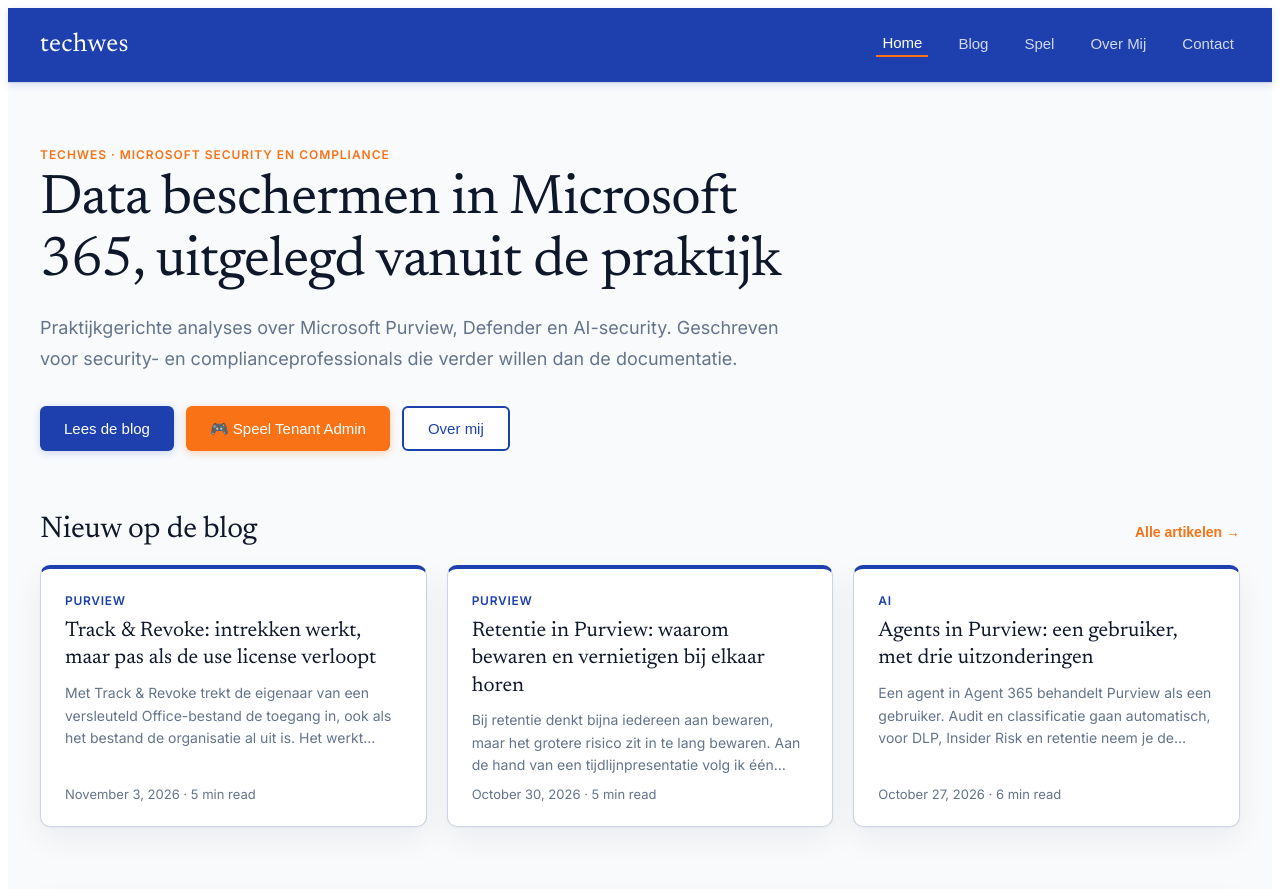
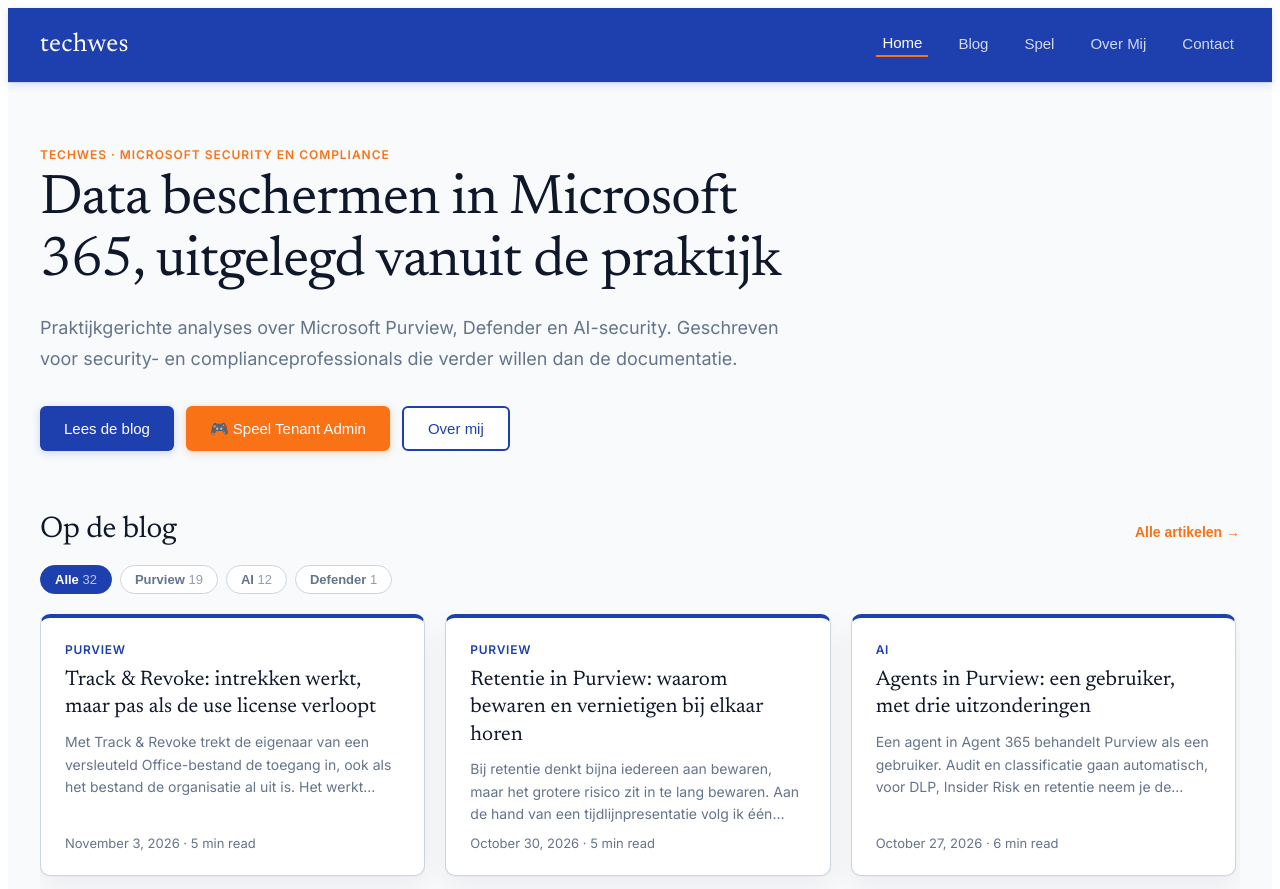
Before and after one commit to WesleydeMarie/westech, a React (Create React App) app: page / in a window 1280 px wide. Shown: the top 889 px of the page. Built offline with nearby package versions, Linux system fonts and the light colour scheme.

Commit message:
Homepage: slider met alle blogposts, filter per onderwerp

```diff
--- /dev/null
+++ b/src/BlogSlider.js
@@ -0,0 +1,105 @@
+// Slider met alle gepubliceerde blogposts op de homepage: vegen op telefoon, pijltjes op desktop,
+// filteren per onderwerp. Geen externe libraries (CSP: script-src 'self').
+import React, { useEffect, useRef, useState } from 'react';
+
+const FILTERS = ['Alle', 'Purview', 'AI', 'Entra', 'Defender'];
+
+export default function BlogSlider({ colors, fonts, posts, navigate, postPath }) {
+  const [filter, setFilter] = useState('Alle');
+  const [pos, setPos] = useState({ first: 1, last: 1, atStart: true, atEnd: false });
+  const track = useRef(null);
+
+  const list = filter === 'Alle' ? posts : posts.filter((p) => p.category === filter);
+  const counts = FILTERS.reduce((m, f) => ({ ...m, [f]: f === 'Alle' ? posts.length : posts.filter((p) => p.category === f).length }), {});
+
+  const measure = () => {
+    const el = track.current;
+    if (!el || !el.children.length) return;
+    const step = el.children[0].getBoundingClientRect().width + 20;
+    const first = Math.round(el.scrollLeft / step) + 1;
+    const visible = Math.max(1, Math.round((el.clientWidth + 20) / step));
+    setPos({
+      first: Math.min(first, list.length),
+      last: Math.min(first + visible - 1, list.length),
+      atStart: el.scrollLeft <= 4,
+      atEnd: el.scrollLeft + el.clientWidth >= el.scrollWidth - 4,
+    });
+  };
+
+  useEffect(() => {
+    if (track.current) track.current.scrollLeft = 0;
+    measure();
+    window.addEventListener('resize', measure);
+    return () => window.removeEventListener('resize', measure);
+    // eslint-disable-next-line react-hooks/exhaustive-deps
+  }, [filter, posts]);
+
+  const slide = (dir) => {
+    const el = track.current;
+    if (el) el.scrollBy({ left: dir * el.clientWidth * 0.9, behavior: 'smooth' });
+  };
+  const onKey = (e) => {
+    if (e.key === 'ArrowRight') { e.preventDefault(); slide(1); }
+    if (e.key === 'ArrowLeft') { e.preventDefault(); slide(-1); }
+  };
+
+  const chip = (active) => ({
+    padding: '6px 14px', borderRadius: 999, fontSize: 13, fontWeight: 600, cursor: 'pointer',
+    border: `1px solid ${active ? colors.primary : colors.border}`,
+    background: active ? colors.primary : colors.white, color: active ? colors.white : colors.textLight,
+  });
+  const arrow = (disabled) => ({
+    width: 40, height: 40, borderRadius: '50%', border: `1px solid ${colors.border}`, background: colors.white,
+    color: disabled ? colors.border : colors.primary, fontSize: 18, cursor: disabled ? 'default' : 'pointer',
+    boxShadow: disabled ? 'none' : '0 2px 8px rgba(15,23,42,.08)',
+  });
+
+  return (
+    <div>
+      <style>{`
+        .bs-track{display:flex;gap:20px;overflow-x:auto;scroll-snap-type:x mandatory;scroll-behavior:smooth;
+          padding:4px 2px 18px;-webkit-overflow-scrolling:touch;scrollbar-width:thin;overscroll-behavior-x:contain}
+        .bs-track:focus-visible{outline:2px solid ${colors.primary};outline-offset:4px;border-radius:10px}
+        .bs-card{flex:0 0 calc((100% - 40px) / 3);scroll-snap-align:start;min-width:0}
+        @media (max-width:900px){.bs-card{flex-basis:calc((100% - 20px) / 2)}}
+        .bs-hint-phone{display:none}
+        @media (max-width:600px){.bs-card{flex-basis:85%}.bs-arrows,.bs-hint-desk{display:none!important}.bs-hint-phone{display:inline}}
+        .bs-card:hover{transform:translateY(-2px)}
+      `}</style>
+
+      <div role="group" aria-label="Filter op onderwerp" style={{ display: 'flex', gap: 8, flexWrap: 'wrap', marginBottom: '1rem' }}>
+        {FILTERS.filter((f) => counts[f] > 0).map((f) => (
+          <button key={f} type="button" aria-pressed={filter === f} onClick={() => setFilter(f)} style={chip(filter === f)}>
+            {f} <span style={{ opacity: 0.7, fontWeight: 400 }}>{counts[f]}</span>
+          </button>
+        ))}
+      </div>
+
+      <div ref={track} className="bs-track" tabIndex={0} onScroll={measure} onKeyDown={onKey}
+        role="region" aria-roledescription="carrousel" aria-label="Blogartikelen">
+        {list.map((post, i) => (
+          <button key={post.id} type="button" className="bs-card" onClick={() => navigate(postPath(post))}
+            aria-label={`${i + 1} van ${list.length}: ${post.title}`}
+            style={{ background: colors.white, border: `1px solid ${colors.border}`, borderTop: `4px solid ${colors.primary}`, borderRadius: 10, padding: '1.5rem', boxShadow: '0 1px 2px rgba(15,23,42,.04), 0 12px 32px rgba(15,23,42,.06)', textAlign: 'left', cursor: 'pointer', display: 'flex', flexDirection: 'column', gap: '.6rem', font: 'inherit', color: 'inherit', transition: 'transform .15s' }}>
+            <span style={{ fontSize: 12, fontWeight: 600, color: colors.primary, textTransform: 'uppercase', letterSpacing: '.06em' }}>{post.category}</span>
+            <span style={{ fontFamily: fonts.serif, fontSize: 21, lineHeight: 1.3, color: colors.text }}>{post.title}</span>
+            <span style={{ fontSize: 14, lineHeight: 1.6, color: colors.textLight, display: '-webkit-box', WebkitLineClamp: 3, WebkitBoxOrient: 'vertical', overflow: 'hidden' }}>{post.excerpt}</span>
+            <span style={{ fontSize: 13, color: colors.textLight, marginTop: 'auto' }}>{post.date}{post.readTime ? ` · ${post.readTime}` : ''}</span>
+          </button>
+        ))}
+      </div>
+
+      <div style={{ display: 'flex', justifyContent: 'space-between', alignItems: 'center', gap: 12, marginTop: 4 }}>
+        <span aria-live="polite" style={{ fontSize: 13, color: colors.textLight }}>
+          {pos.first === pos.last ? pos.first : `${pos.first}–${pos.last}`} van {list.length}
+          <span className="bs-hint-desk" style={{ marginLeft: 8 }}>· scroll of gebruik de pijltjes</span>
+          <span className="bs-hint-phone" style={{ marginLeft: 8 }}>· veeg voor meer</span>
+        </span>
+        <div className="bs-arrows" style={{ display: 'flex', gap: 8 }}>
+          <button type="button" aria-label="Vorige artikelen" disabled={pos.atStart} onClick={() => slide(-1)} style={arrow(pos.atStart)}>←</button>
+          <button type="button" aria-label="Volgende artikelen" disabled={pos.atEnd} onClick={() => slide(1)} style={arrow(pos.atEnd)}>→</button>
+        </div>
+      </div>
+    </div>
+  );
+}
--- a/src/Home.js
+++ b/src/Home.js
@@ -2,6 +2,7 @@
 import React from 'react';
 import { LEVELS, UPCOMING } from './game/content';
 import { isReleased } from './game/AdminGame';
+import BlogSlider from './BlogSlider';
 
 const PRESENTATIONS = [
   { href: '/presentaties/levensloop-van-een-document.html', title: 'De levensloop van een document', text: 'Sensitivity labels, encryptie en DLP, aan de hand van één document dat de organisatie verlaat.', tag: 'Purview · labels en DLP' },
@@ -29,7 +30,7 @@ export default function Home({ colors, fonts, navigate, posts, featured, postPat
   const btnGhost = { padding: '12px 24px', background: colors.white, color: colors.primary, border: `2px solid ${colors.primary}`, borderRadius: 6, fontSize: 15, fontWeight: 500, cursor: 'pointer' };
 
   // Een uitgelichte post (featured: true) gaat voor; daarna de nieuwste.
-  const latest = (featured ? [featured, ...posts.filter((p) => p !== featured)] : posts).slice(0, 3);
+  const latest = featured ? [featured, ...posts.filter((p) => p !== featured)] : posts;
   const open = LEVELS.filter(isReleased);
   const nextLevel = LEVELS.find((lv) => !isReleased(lv)) || UPCOMING[0];
   const fmt = (iso) => new Date(iso + 'T12:00:00').toLocaleDateString('nl-NL', { day: 'numeric', month: 'long' });
@@ -51,19 +52,10 @@ export default function Home({ colors, fonts, navigate, posts, featured, postPat
       {/* Laatste artikelen */}
       <div style={section}>
         <div style={{ display: 'flex', justifyContent: 'space-between', alignItems: 'baseline', gap: 12, flexWrap: 'wrap' }}>
-          <h2 style={h2}>Nieuw op de blog</h2>
+          <h2 style={h2}>Op de blog</h2>
           <button type="button" onClick={() => navigate('/blog')} style={{ background: 'none', border: 'none', color: colors.accent, fontWeight: 600, cursor: 'pointer', fontSize: 14, padding: 0 }}>Alle artikelen →</button>
         </div>
-        <div style={grid}>
-          {latest.map((post) => (
-            <button key={post.id} type="button" onClick={() => navigate(postPath(post))} style={{ ...card, borderTop: `4px solid ${colors.primary}`, textAlign: 'left', cursor: 'pointer', display: 'flex', flexDirection: 'column', gap: '.6rem', font: 'inherit', color: 'inherit' }}>
-              <span style={{ fontSize: 12, fontWeight: 600, color: colors.primary, textTransform: 'uppercase', letterSpacing: '.06em' }}>{post.category}</span>
-              <span style={{ fontFamily: fonts.serif, fontSize: 21, lineHeight: 1.3, color: colors.text }}>{post.title}</span>
-              <span style={{ fontSize: 14, lineHeight: 1.6, color: colors.textLight, display: '-webkit-box', WebkitLineClamp: 3, WebkitBoxOrient: 'vertical', overflow: 'hidden' }}>{post.excerpt}</span>
-              <span style={{ fontSize: 13, color: colors.textLight, marginTop: 'auto' }}>{post.date}{post.readTime ? ` · ${post.readTime}` : ''}</span>
-            </button>
-          ))}
-        </div>
+        <BlogSlider colors={colors} fonts={fonts} posts={latest} navigate={navigate} postPath={postPath} />
       </div>
 
       {/* Het spel */}
```
